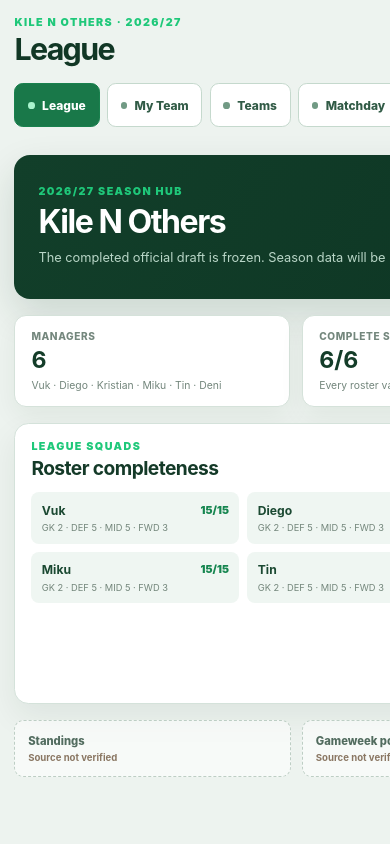
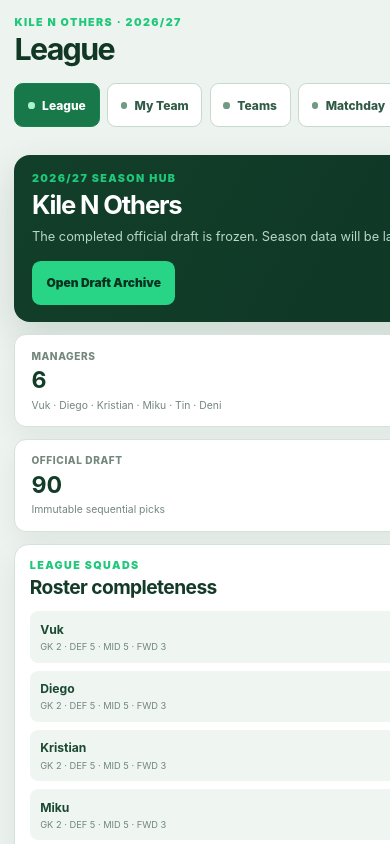
Before and after one commit to vukinho300/FPL_Draft_Assistant, a React (Vite) app: page / in a window 390 px wide. Shown: the top 844 px of the page. Built offline with nearby package versions, Linux system fonts and the light colour scheme.

Commit message:
feat: make dashboard content responsive

```diff
--- a/src/LeagueDashboard.css
+++ b/src/LeagueDashboard.css
@@ -818,4 +818,105 @@
   .dashboard-navigation-mobile button.active i {
     background: #a9f4cd;
   }
+
+  .page-stack {
+    gap: 0.75rem;
+  }
+
+  .league-hero,
+  .page-intro {
+    min-height: 0;
+    gap: 0.9rem;
+    align-items: flex-start;
+    flex-direction: column;
+    padding: 1.1rem;
+  }
+
+  .archive-banner {
+    padding: 1.1rem;
+  }
+
+  .league-hero h2,
+  .page-intro h2,
+  .archive-banner h2 {
+    font-size: 1.6rem;
+  }
+
+  .league-hero button {
+    min-height: 2.75rem;
+  }
+
+  .metric-grid,
+  .future-data-strip,
+  .archive-metadata,
+  .capability-card > div {
+    grid-template-columns: repeat(2, minmax(0, 1fr));
+  }
+
+  .dashboard-columns,
+  .matchday-grid {
+    grid-template-columns: minmax(0, 1fr);
+  }
+
+  .dashboard-card {
+    padding: 0.9rem;
+  }
+
+  .card-heading {
+    gap: 0.45rem;
+    align-items: flex-start;
+    flex-wrap: wrap;
+  }
+
+  .manager-completeness {
+    grid-template-columns: minmax(0, 1fr);
+  }
+
+  .metric-grid small {
+    white-space: normal;
+  }
+
+  .matchday-grid article {
+    padding: 0.85rem;
+  }
+
+  .player-tools {
+    display: grid;
+    gap: 0.6rem;
+  }
+
+  .player-tools input {
+    width: 100%;
+    min-height: 2.75rem;
+    box-sizing: border-box;
+  }
+
+  .player-tools > div {
+    flex-wrap: wrap;
+  }
+
+  .player-tools button,
+  .transaction-tabs button {
+    min-height: 2.5rem;
+  }
+
+  .transaction-tabs {
+    overflow-x: auto;
+    overscroll-behavior-inline: contain;
+  }
+
+  .transaction-tabs button {
+    flex: 0 0 auto;
+    white-space: nowrap;
+  }
+
+  .archive-metadata strong {
+    overflow-wrap: anywhere;
+    white-space: normal;
+  }
+
+  .directory-scroll {
+    max-width: 100%;
+    overscroll-behavior-inline: contain;
+  }
 }
```
